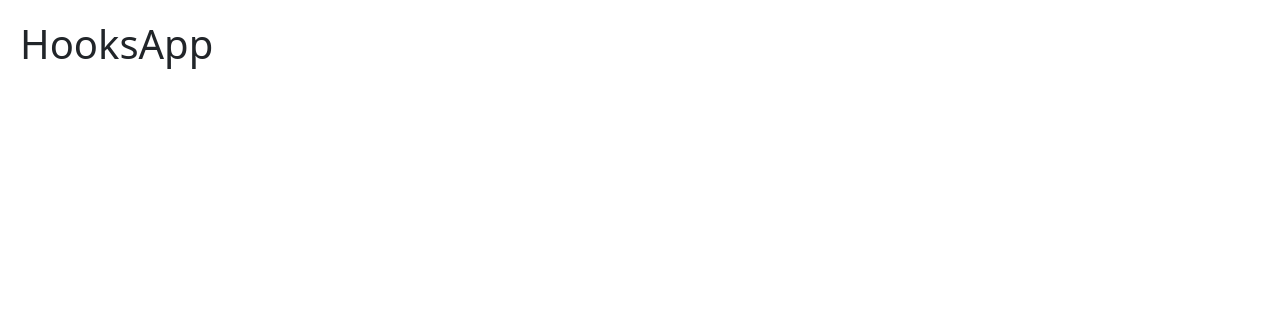
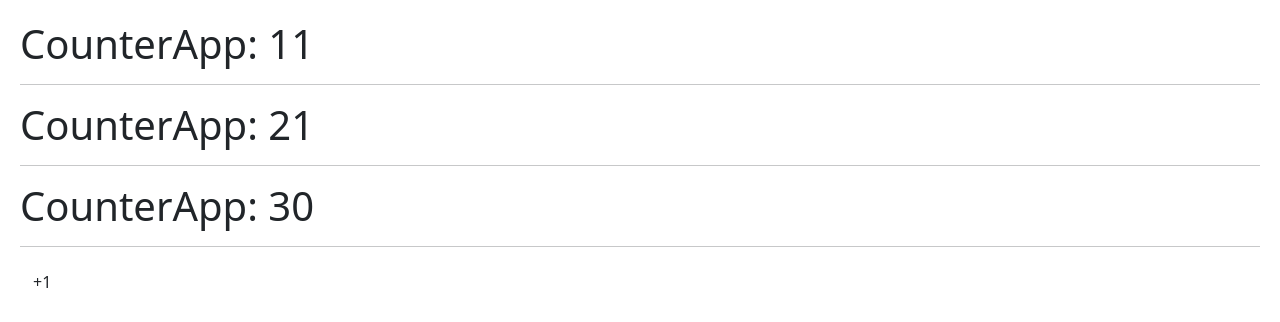
Before and after one commit to Oen844/hook-react-app, a React (Vite) app: page / in a window 1280 px wide. Shown: the top 322 px of the page. Built offline with nearby package versions, Linux system fonts and the light colour scheme.

Commit message:
useState

```diff
--- /dev/null
+++ b/src/01-useState/CounterApp.jsx
@@ -0,0 +1,40 @@
+import { useState } from "react"
+
+export default function CounterApp() {
+
+    const [state, setCounter] = useState({
+        counter1 : 10,
+        counter2 : 20,
+        counter3 : 30,
+    });
+
+    const {counter1,counter2, counter3} = state;
+
+    if((counter1 % 10)== 0){
+        setCounter({
+
+            counter2: counter2+1,
+            counter1 : counter1+1,
+            counter3: counter3
+        })
+    }
+
+  return (
+
+    <>
+        <h1>
+            CounterApp: { counter1 }
+            <hr/>
+            CounterApp: { counter2 }
+            <hr/>
+            CounterApp: { counter3 }
+        </h1>
+        <hr/>
+
+        <button onClick={() => setCounter ({
+           ... state,
+           counter1: counter1+1
+        })} className= "btn">+1</button>
+    </>
+  )
+}
--- a/src/main.jsx
+++ b/src/main.jsx
@@ -1,11 +1,13 @@
 import React from 'react'
 import ReactDOM from 'react-dom/client'
+import CounterApp from './01-useState/CounterApp'
 import { HooksApp } from './HooksApp'
 
 import './index.css'
 
 ReactDOM.createRoot(document.getElementById('root')).render(
   <React.StrictMode>
-    <HooksApp />
+    {/* <HooksApp /> */}
+    <CounterApp/>
   </React.StrictMode>
 )
```
